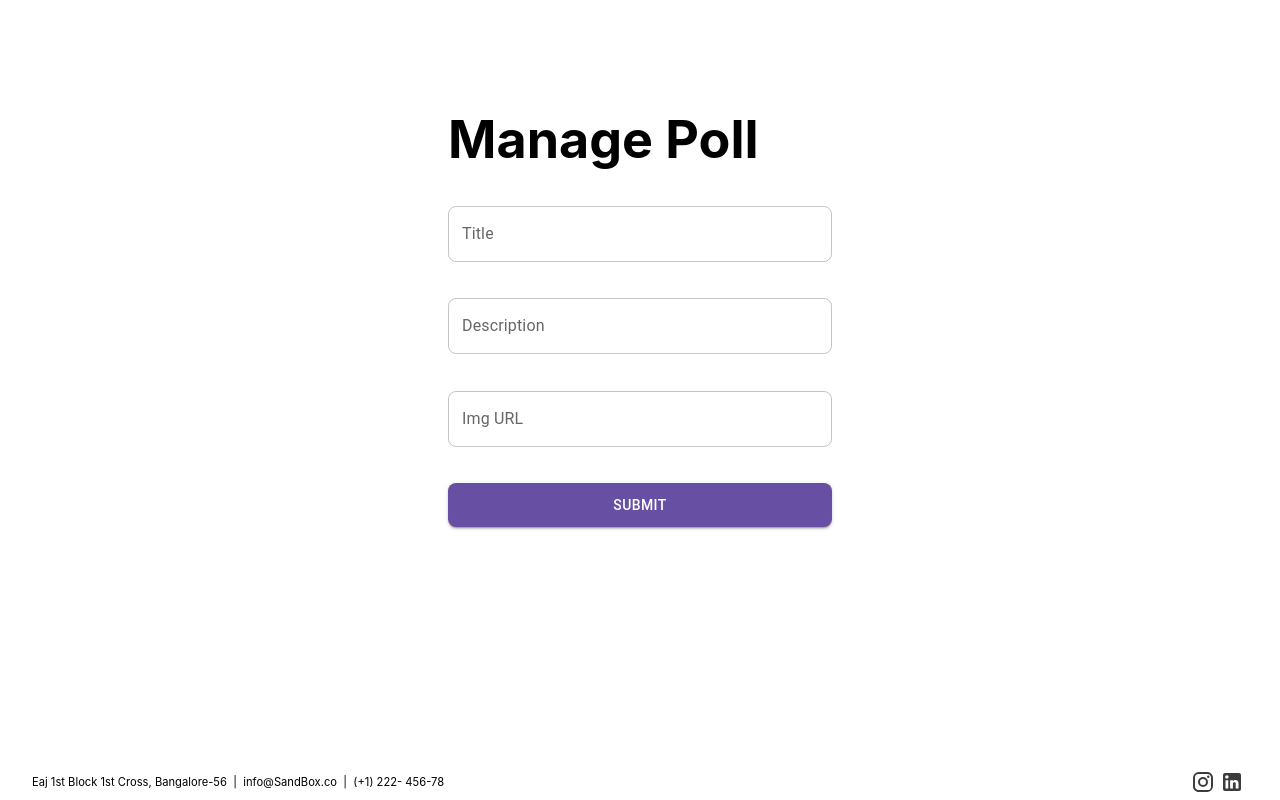
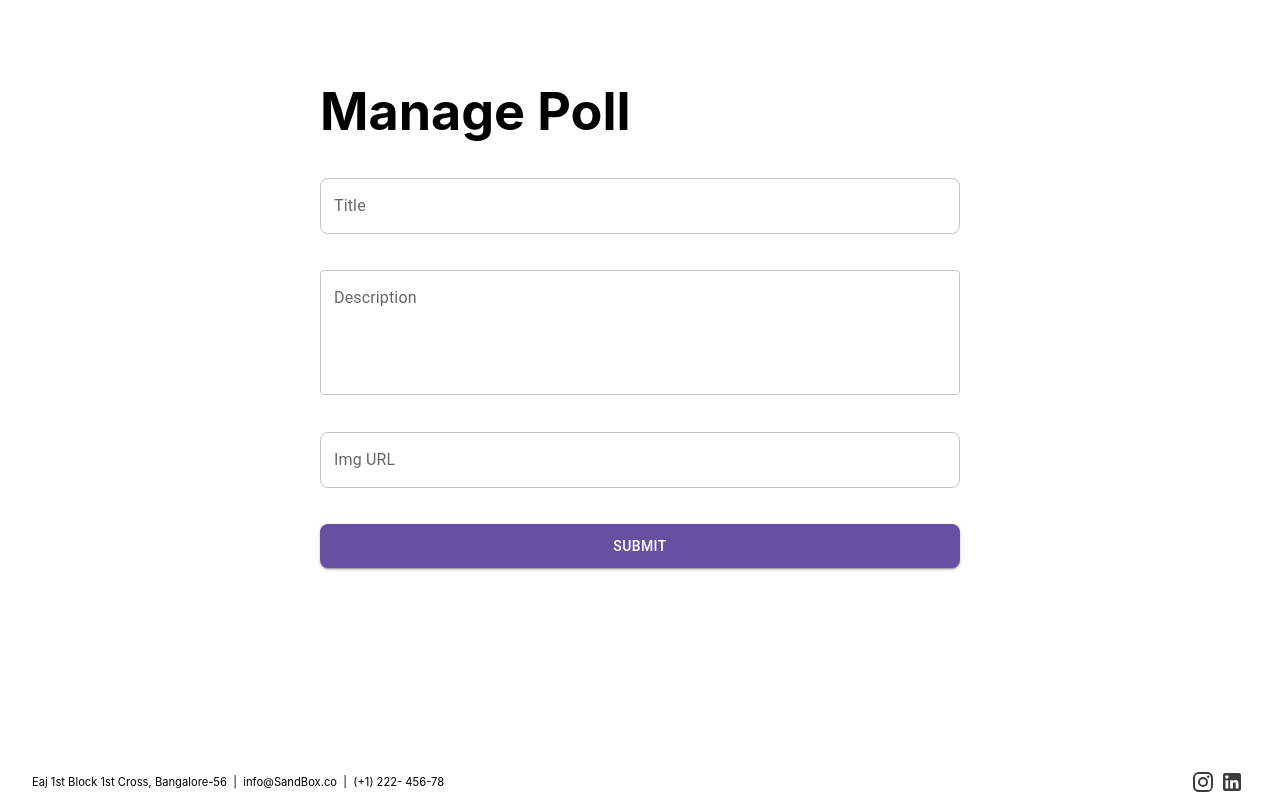
Before and after one commit to DianaBd77/SandBox-Frontend, a React (Create React App) app in the folder SandBox-Frontend/: page /manage-poll in a window 1280 px wide. Built offline with nearby package versions, Linux system fonts and the light colour scheme.

Commit message:
Create manage poll

```diff
--- a/SandBox-Frontend/src/Components/ManagePoll/ManagePoll.css
+++ b/SandBox-Frontend/src/Components/ManagePoll/ManagePoll.css
@@ -1,13 +1,13 @@
 .manage-poll{
-    height: 90vh;
+    height: 100vh;
     display: flex;
     justify-content: center;
     align-items: center;
   }
 
  .manage-poll-container{
-    width: 30%;
-    height: 70%;
+    width: 50%;
+    height: 80%;
     display: flex;
     flex-flow: column;
     padding: 24px;
@@ -38,7 +38,7 @@
 
 @media (max-width: 992px) {
   .manage-poll-container{
-    width: 40%;
+    width: 60%;
  }
 }
 
@@ -48,7 +48,7 @@
   }
 
   .manage-poll-container{
-    width: 60%;
+    width: 70%;
     height: 90%;
  }
   .manage-poll-btn{
--- a/SandBox-Frontend/src/Components/ManagePoll/ManagePoll.jsx
+++ b/SandBox-Frontend/src/Components/ManagePoll/ManagePoll.jsx
@@ -56,10 +56,10 @@ const ManagePoll = () => {
         />
         <p className="manage-poll-text error"></p>
         <TextField
-          className="text-filed"
-          id="outlined-basic"
+          id="outlined-multiline-static"
           label="Description"
-          variant="outlined"
+          multiline
+          rows={4}
           onChange={(e) => setDescription(e.target.value)}
           value={description}
         />
```
